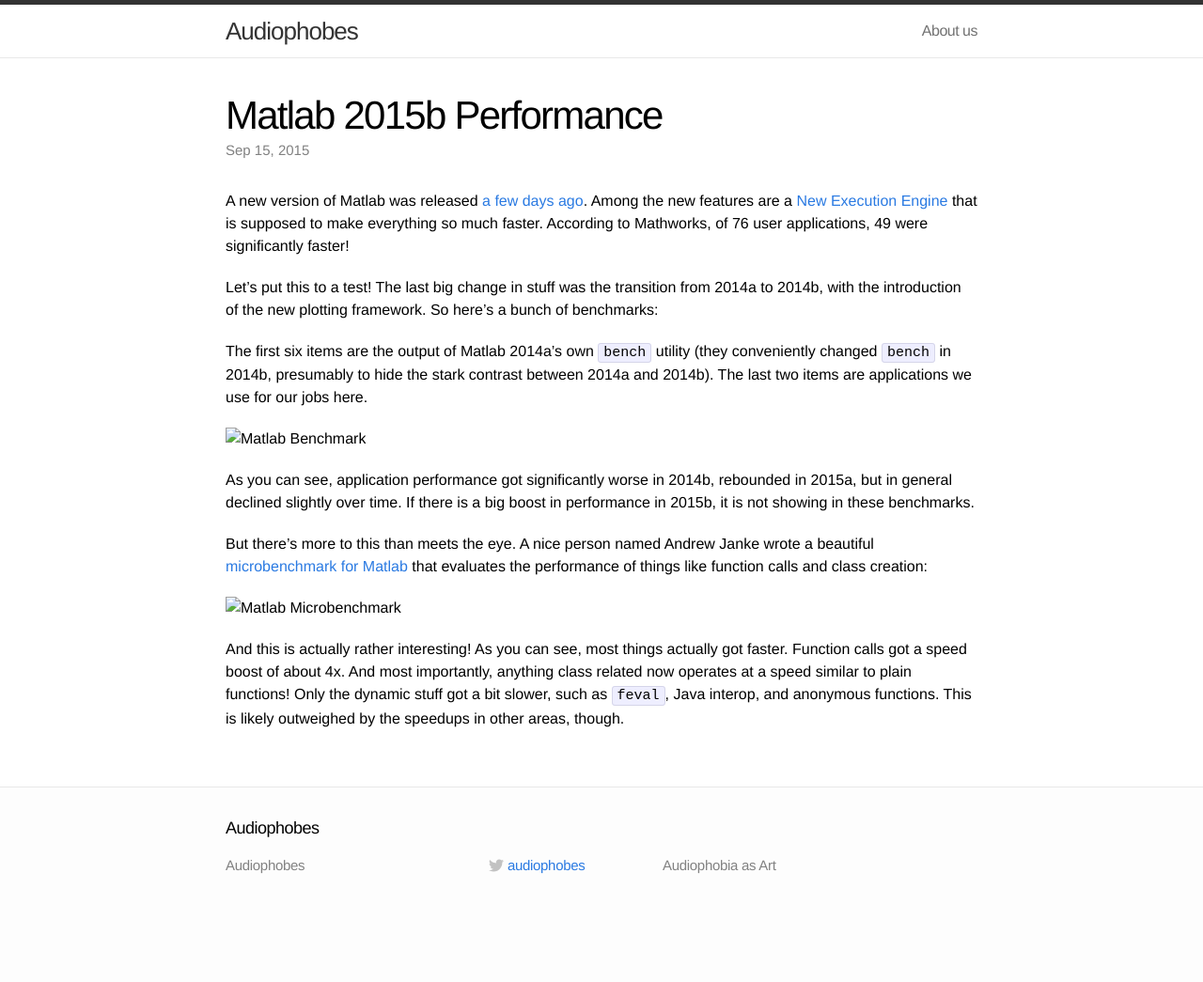
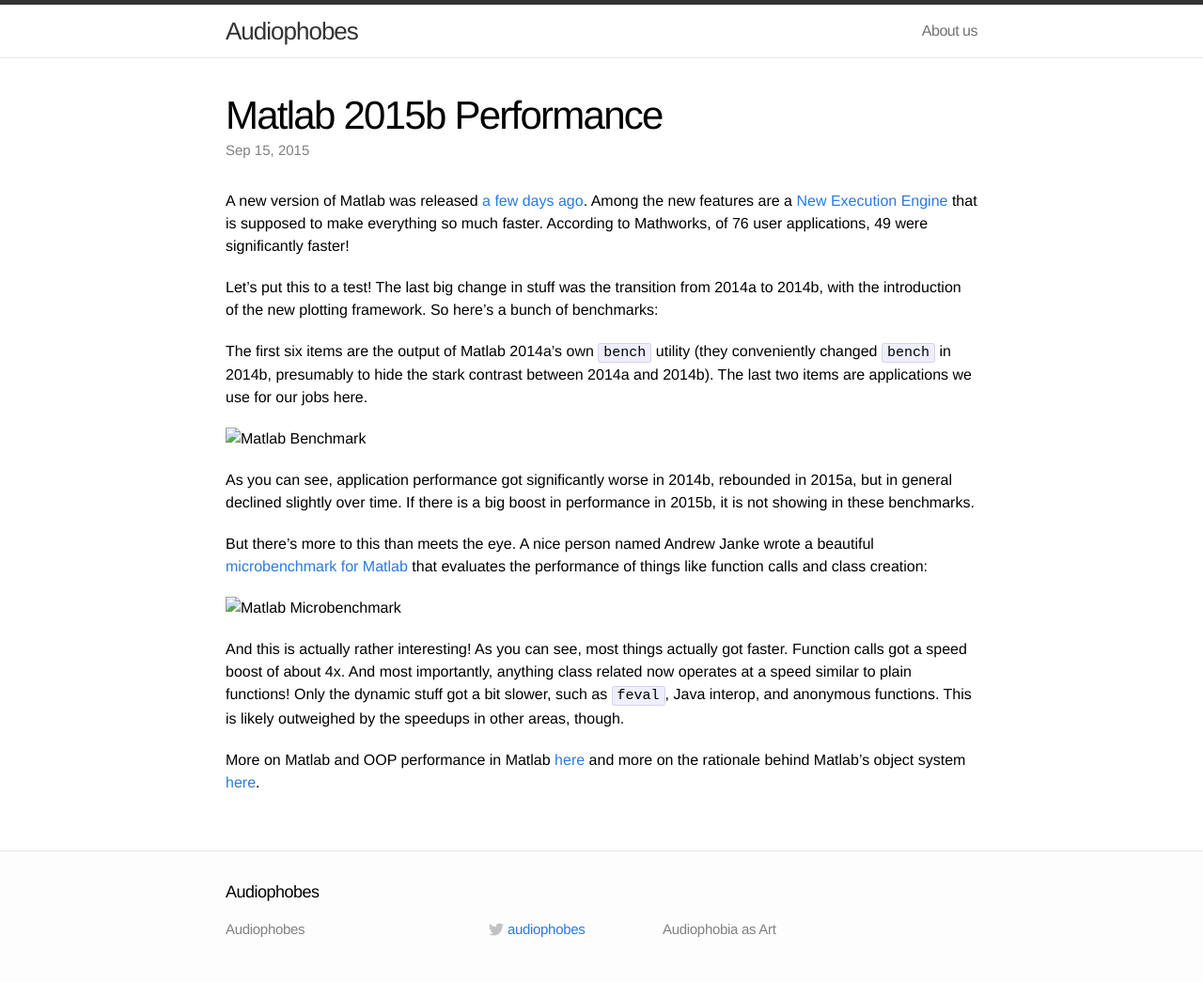
Before and after one commit to freiform/audiophobes, a Jekyll site: the page built from _posts/2015-09-15-matlab-2015b-performance.md, in a window 1280 px wide. Shown: the whole page at 94% size. Built offline with Jekyll 4.4.1, drawn with Linux system fonts in a browser that asks for light colours; before the commit the page ends 977 px from its top, so only the background shows below that.

Commit message:
add links to post

```diff
--- a/_posts/2015-09-15-matlab-2015b-performance.md
+++ b/_posts/2015-09-15-matlab-2015b-performance.md
@@ -21,3 +21,5 @@
 <img src="assets/2015-09-15-matlab-microbenchmark.png" width="100%" alt="Matlab Microbenchmark" />
 
 And this is actually rather interesting! As you can see, most things actually got faster. Function calls got a speed boost of about 4x. And most importantly, anything class related now operates at a speed similar to plain functions! Only the dynamic stuff got a bit slower, such as `feval`, Java interop, and anonymous functions. This is likely outweighed by the speedups in other areas, though.
+
+More on Matlab and OOP performance in Matlab [here](http://stackoverflow.com/questions/1693429/is-matlab-oop-slow-or-am-i-doing-something-wrong/1745686#1745686) and more on the rationale behind Matlab's object system [here](http://de.mathworks.com/company/newsletters/articles/inside-matlab-objects-in-r2008a.html).
```
